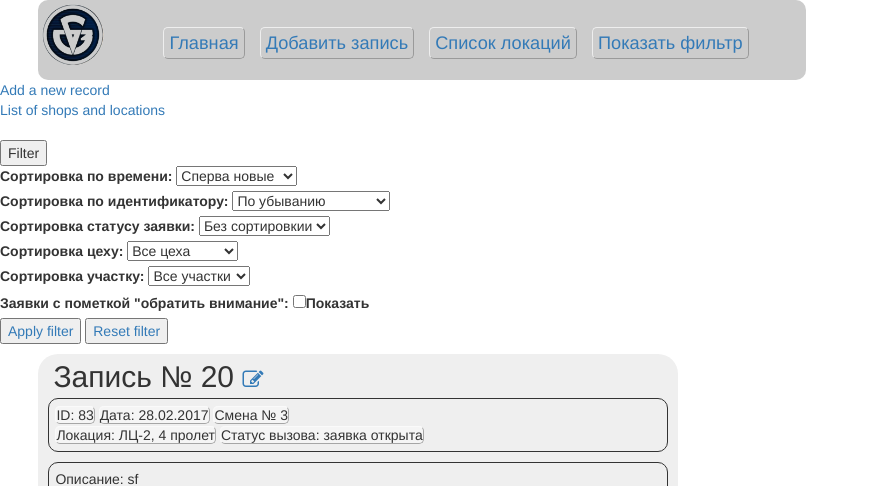
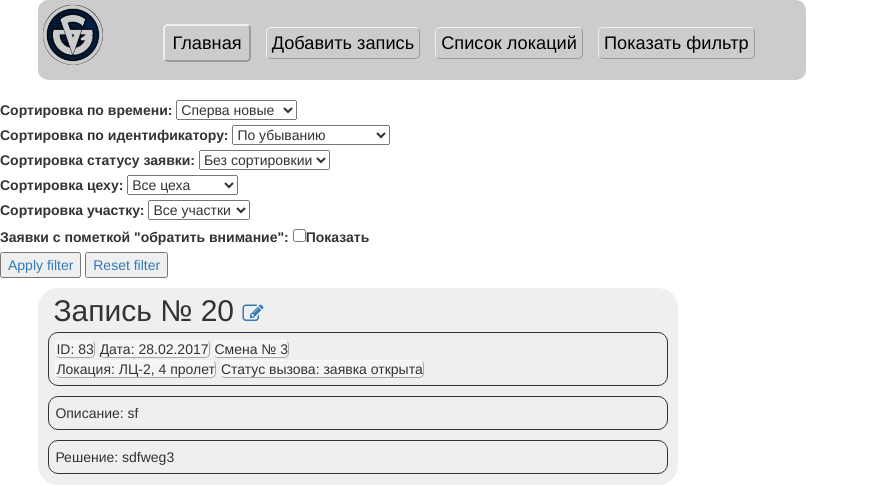
Before and after one commit to Fogelion/BSZ, a PHP site: page / in a window 1280 px wide. Shown: the top 486 px of the page, without its empty margins (0-869 px from the left). Run offline with PHP 8.4, Linux system fonts and the light colour scheme; data comes from the database, SQL or seed files in the repository; some libraries are stand-ins or nearby versions.

Commit message:
header 4

```diff
--- a/css/style.css
+++ b/css/style.css
@@ -94,3 +94,13 @@ font-size: 130%;
   border: 1px outset;
   border-radius: 5px;
 }
+.navigation .header_active{
+  padding: 7px;
+  border: 2px outset;
+}
+.navigation li a{
+  color: black;
+}
+.navigation li a:hover, .navigation li a:focus{
+  text-decoration: none;
+}
--- a/index.php
+++ b/index.php
@@ -12,10 +12,10 @@
 		<a href="index.php"><img class="logo" src="img/Begitsky_steel_plant.png"></a>
 		<nav class="navigation">
 			<ul>
-				<li><a class="header_active" href="index.php">Главная</a></li>
+				<li class="header_active"><a href="index.php">Главная</a></li>
 				<li><a href="edit_record.php">Добавить запись</a></li>
 				<li><a href="shops&locs_list.php">Список локаций</a></li>
-				<li><a href="">Показать фильтр</a></li>
+				<li><a id="filter_button" href="#">Показать фильтр</a></li>
 			</ul>
 		</nav>
 	</header>
@@ -132,12 +132,8 @@
 ?>
 
 <main>
-<a href="edit_record.php">Add a new record</a> <br>
-<a href="shops&locs_list.php">List of shops and locations</a> <br>
-
 <div class="index_filter">
 	<br>
-	<input type="button" value="Filter" id="filter_button">
 	<div class="index_content_of_filter" id="all_filter">
 			<fieldset id="filter_body">
 				<div class="index_filter_time">
```
